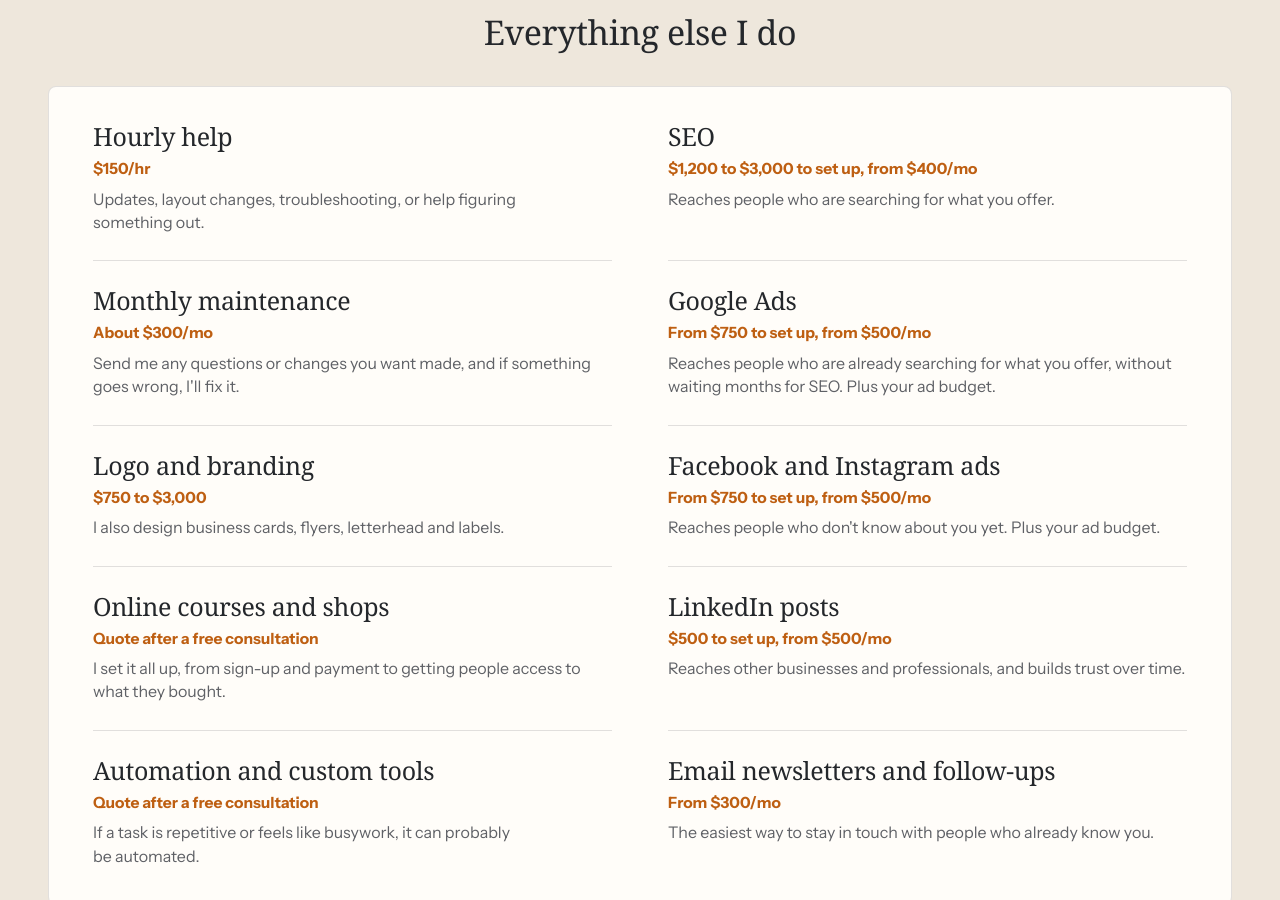
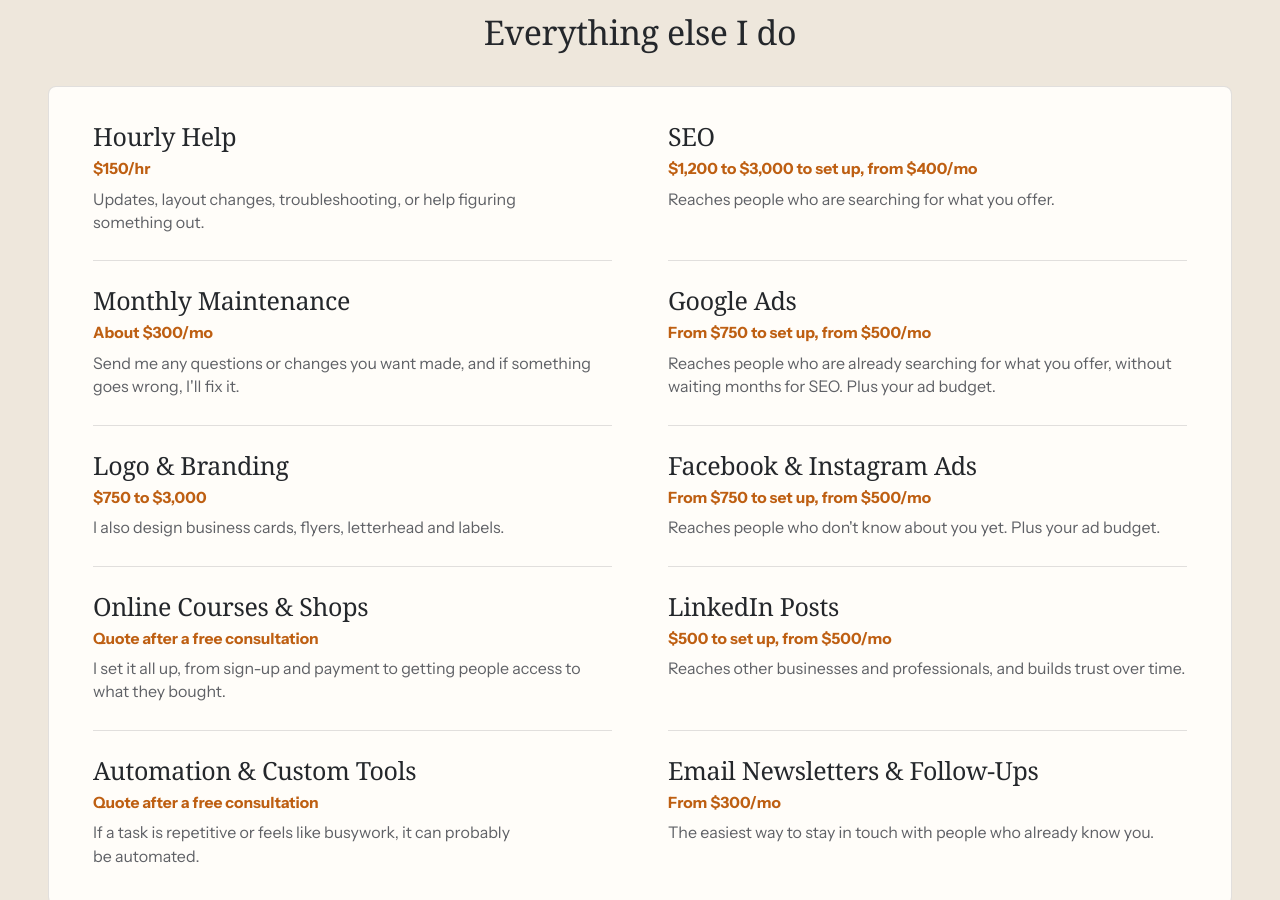
Before and after one commit to maliking/clementine-design-studio-website, an Eleventy site: page src/index.njk in a window 1280 px wide. Shown: the part 2960-3860 px from the top of the page. Built offline with nearby package versions, Linux system fonts and the light colour scheme; Eleventy itself is replaced by a stand-in of ours; files that its build step writes are made by us from their sources; a web font is replaced by a local one.

Commit message:
Home: service titles in Title Case, single "and" becomes "&"
Co-Authored-By: Claude Fable 5.2 <noreply@anthropic.com>
Claude-Session: https://claude.ai/code/session_016f5G9CxuatAaz4JpzamgPp

```diff
--- a/src/index.njk
+++ b/src/index.njk
@@ -83,16 +83,16 @@ permalink: /
 
     <h3 class="home-svc-head">Everything else I do</h3>
     <ul class="svc-list">
-      <li><a href="/services#s-update"><span class="svc-name">Hourly help</span><span class="svc-price">$150/hr</span><span class="svc-line">Updates, layout changes, troubleshooting, or help figuring something out.</span></a></li>
+      <li><a href="/services#s-update"><span class="svc-name">Hourly Help</span><span class="svc-price">$150/hr</span><span class="svc-line">Updates, layout changes, troubleshooting, or help figuring something out.</span></a></li>
       <li><a href="/services#q-market"><span class="svc-name">SEO</span><span class="svc-price">$1,200 to $3,000 to set up, from $400/mo</span><span class="svc-line">Reaches people who are searching for what you offer.</span></a></li>
-      <li><a href="/services#s-update"><span class="svc-name">Monthly maintenance</span><span class="svc-price">About $300/mo</span><span class="svc-line">Send me any questions or changes you want made, and if something goes wrong, I'll fix it.</span></a></li>
+      <li><a href="/services#s-update"><span class="svc-name">Monthly Maintenance</span><span class="svc-price">About $300/mo</span><span class="svc-line">Send me any questions or changes you want made, and if something goes wrong, I'll fix it.</span></a></li>
       <li><a href="/services#q-market"><span class="svc-name">Google Ads</span><span class="svc-price">From $750 to set up, from $500/mo</span><span class="svc-line">Reaches people who are already searching for what you offer, without waiting months for SEO. Plus your ad budget.</span></a></li>
-      <li><a href="/services#s-update"><span class="svc-name">Logo and branding</span><span class="svc-price">$750 to $3,000</span><span class="svc-line">I also design business cards, flyers, letterhead and labels.</span></a></li>
-      <li><a href="/services#q-market"><span class="svc-name">Facebook and Instagram ads</span><span class="svc-price">From $750 to set up, from $500/mo</span><span class="svc-line">Reaches people who don't know about you yet. Plus your ad budget.</span></a></li>
-      <li><a href="/services#q-sell"><span class="svc-name">Online courses and shops</span><span class="svc-price">Quote after a free consultation</span><span class="svc-line">I set it all up, from sign-up and payment to getting people access to what they bought.</span></a></li>
-      <li><a href="/services#q-market"><span class="svc-name">LinkedIn posts</span><span class="svc-price">$500 to set up, from $500/mo</span><span class="svc-line">Reaches other businesses and professionals, and builds trust over time.</span></a></li>
-      <li><a href="/services#q-admin"><span class="svc-name">Automation and custom tools</span><span class="svc-price">Quote after a free consultation</span><span class="svc-line">If a task is repetitive or feels like busywork, it can probably be automated.</span></a></li>
-      <li><a href="/services#q-email"><span class="svc-name">Email newsletters and follow-ups</span><span class="svc-price">From $300/mo</span><span class="svc-line">The easiest way to stay in touch with people who already know you.</span></a></li>
+      <li><a href="/services#s-update"><span class="svc-name">Logo &amp; Branding</span><span class="svc-price">$750 to $3,000</span><span class="svc-line">I also design business cards, flyers, letterhead and labels.</span></a></li>
+      <li><a href="/services#q-market"><span class="svc-name">Facebook &amp; Instagram Ads</span><span class="svc-price">From $750 to set up, from $500/mo</span><span class="svc-line">Reaches people who don't know about you yet. Plus your ad budget.</span></a></li>
+      <li><a href="/services#q-sell"><span class="svc-name">Online Courses &amp; Shops</span><span class="svc-price">Quote after a free consultation</span><span class="svc-line">I set it all up, from sign-up and payment to getting people access to what they bought.</span></a></li>
+      <li><a href="/services#q-market"><span class="svc-name">LinkedIn Posts</span><span class="svc-price">$500 to set up, from $500/mo</span><span class="svc-line">Reaches other businesses and professionals, and builds trust over time.</span></a></li>
+      <li><a href="/services#q-admin"><span class="svc-name">Automation &amp; Custom Tools</span><span class="svc-price">Quote after a free consultation</span><span class="svc-line">If a task is repetitive or feels like busywork, it can probably be automated.</span></a></li>
+      <li><a href="/services#q-email"><span class="svc-name">Email Newsletters &amp; Follow-Ups</span><span class="svc-price">From $300/mo</span><span class="svc-line">The easiest way to stay in touch with people who already know you.</span></a></li>
     </ul>
     <p class="svc-note">After your <a class="consult" href="{{ site.consultUrl }}">free consultation</a>, I'll send you a quote with exact prices. Nothing starts until you approve it.</p>
     <p class="center"><a class="btn btn-line" href="/services">See all services</a></p>
```
